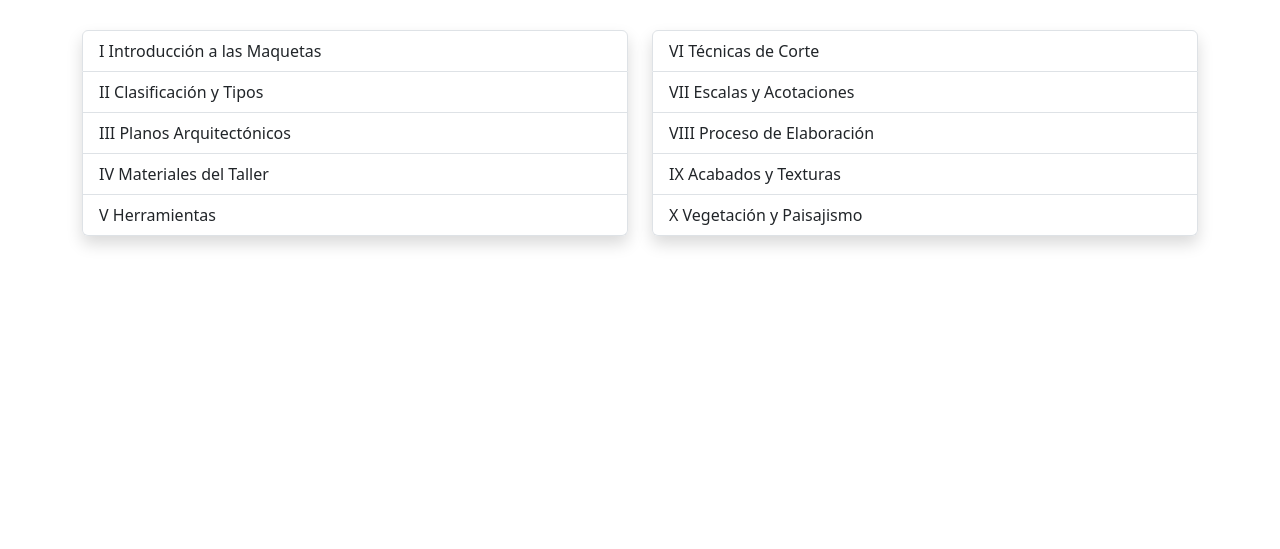
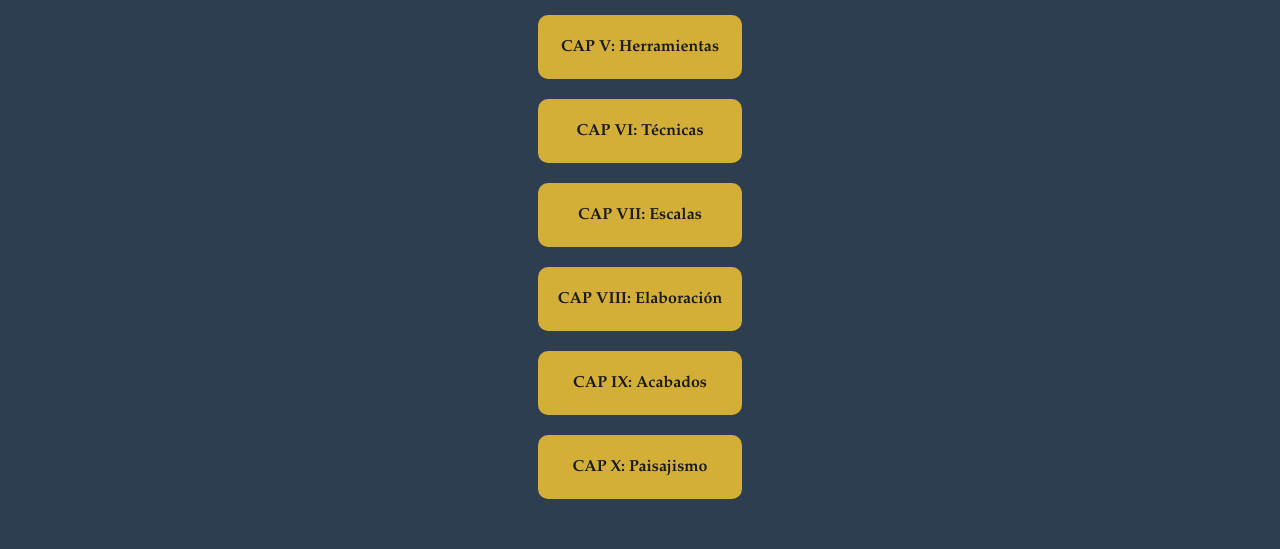
Before and after one commit to DAVEfm12/mi-libro-maquetas, a plain HTML site: page index.html in a window 1280 px wide. Shown: the part 455-1004 px from the top of the page. Before the commit the page ends 800 px from the top, so only its background shows below. Drawn offline with nearby package versions, Linux system fonts and the light colour scheme.

Commit message:
Update index.html

```diff
--- a/index.html
+++ b/index.html
@@ -2,69 +2,33 @@
 <html lang="es">
 <head>
     <meta charset="UTF-8">
-    <meta name="viewport" content="width=device-width, initial-scale=1.0">
-    <title>Maquetas para Principiantes - Inicio</title>
+    <title>Maquetas para Principiantes - Libro Interactivo</title>
     <link href="https://cdn.jsdelivr.net/npm/bootstrap@5.3.0/dist/css/bootstrap.min.css" rel="stylesheet">
-    <link href="https://fonts.googleapis.com/css2?family=Playfair+Display:wght@700&family=Roboto:wght@300;400;700&display=swap" rel="stylesheet">
-    <link rel="stylesheet" href="style.css">
+    <style>
+        body { background: #2c3e50; color: white; font-family: 'Garamond', serif; }
+        .book-cover { height: 100vh; display: flex; align-items: center; justify-content: center; flex-direction: column; text-align: center; }
+        .chapter-grid { display: grid; grid-template-columns: repeat(auto-fit, minmax(200px, 1fr)); gap: 20px; padding: 50px; }
+        .btn-chapter { background: #d4af37; color: #1a1a1a; padding: 20px; border-radius: 10px; text-decoration: none; font-weight: bold; transition: 0.3s; }
+        .btn-chapter:hover { background: #fff; transform: translateY(-5px); }
+    </style>
 </head>
 <body>
-
-    <header class="hero-section text-center text-white d-flex align-items-center justify-content-center">
-        <div class="container overlay-content">
-            <h6 class="text-gold tracking-widest mb-3">COLECCIÓN DORADA</h6>
-            <h1 class="display-1 fw-bold main-title">MAQUETAS</h1>
-            <h2 class="display-5 subtitle">PARA PRINCIPIANTES</h2>
-            <hr class="gold-line mx-auto">
-            <p class="author-name">IGNACIO LÓPEZ TORRES</p>
-            <a href="#indice-interactivo" class="btn btn-gold btn-lg mt-4">ABRIR ÍNDICE INTERACTIVO</a>
+    <div class="book-cover">
+        <h1 class="display-1">MAQUETAS PARA PRINCIPIANTES</h1>
+        <h3>Colección Dorada - Vol. I</h3>
+        <p class="lead">Por Ignacio López Torres</p>
+        <div class="chapter-grid">
+            <a href="CAPITULO1.html" class="btn-chapter">CAP I: Introducción</a>
+            <a href="CAPITULO2.html" class="btn-chapter">CAP II: Tipos</a>
+            <a href="CAPITULO3.html" class="btn-chapter">CAP III: Planos</a>
+            <a href="CAPITULO4.html" class="btn-chapter">CAP IV: Materiales</a>
+            <a href="CAPITULO5.html" class="btn-chapter">CAP V: Herramientas</a>
+            <a href="CAPITULO6.html" class="btn-chapter">CAP VI: Técnicas</a>
+            <a href="CAPITULO7.html" class="btn-chapter">CAP VII: Escalas</a>
+            <a href="CAPITULO8.html" class="btn-chapter">CAP VIII: Elaboración</a>
+            <a href="CAPITULO9.html" class="btn-chapter">CAP IX: Acabados</a>
+            <a href="CAPITULO10.html" class="btn-chapter">CAP X: Paisajismo</a>
         </div>
-    </header>
-
-    <main id="indice-interactivo" class="container py-5">
-        <h2 class="text-center mb-5 section-title">ÍNDICE DE CAPÍTULOS</h2>
-        <div class="row g-4">
-            <div class="col-md-6">
-                <div class="list-group shadow">
-                    <a href="CAPITULO1.html" class="list-group-item list-group-item-action item-cap">
-                        <span class="cap-num">I</span> Introducción a las Maquetas
-                    </a>
-                    <a href="CAPITULO2.html" class="list-group-item list-group-item-action item-cap">
-                        <span class="cap-num">II</span> Clasificación y Tipos
-                    </a>
-                    <a href="CAPITULO3.html" class="list-group-item list-group-item-action item-cap">
-                        <span class="cap-num">III</span> Planos Arquitectónicos
-                    </a>
-                    <a href="CAPITULO4.html" class="list-group-item list-group-item-action item-cap">
-                        <span class="cap-num">IV</span> Materiales del Taller
-                    </a>
-                    <a href="CAPITULO5.html" class="list-group-item list-group-item-action item-cap">
-                        <span class="cap-num">V</span> Herramientas
-                    </a>
-                </div>
-            </div>
-            <div class="col-md-6">
-                <div class="list-group shadow">
-                    <a href="CAPITULO6.html" class="list-group-item list-group-item-action item-cap">
-                        <span class="cap-num">VI</span> Técnicas de Corte
-                    </a>
-                    <a href="CAPITULO7.html" class="list-group-item list-group-item-action item-cap">
-                        <span class="cap-num">VII</span> Escalas y Acotaciones
-                    </a>
-                    <a href="CAPITULO8.html" class="list-group-item list-group-item-action item-cap">
-                        <span class="cap-num">VIII</span> Proceso de Elaboración
-                    </a>
-                    <a href="CAPITULO9.html" class="list-group-item list-group-item-action item-cap">
-                        <span class="cap-num">IX</span> Acabados y Texturas
-                    </a>
-                    <a href="CAPITULO10.html" class="list-group-item list-group-item-action item-cap">
-                        <span class="cap-num">X</span> Vegetación y Paisajismo
-                    </a>
-                </div>
-            </div>
-        </div>
-    </main>
-
-    <script src="script.js"></script>
+    </div>
 </body>
 </html>
```
